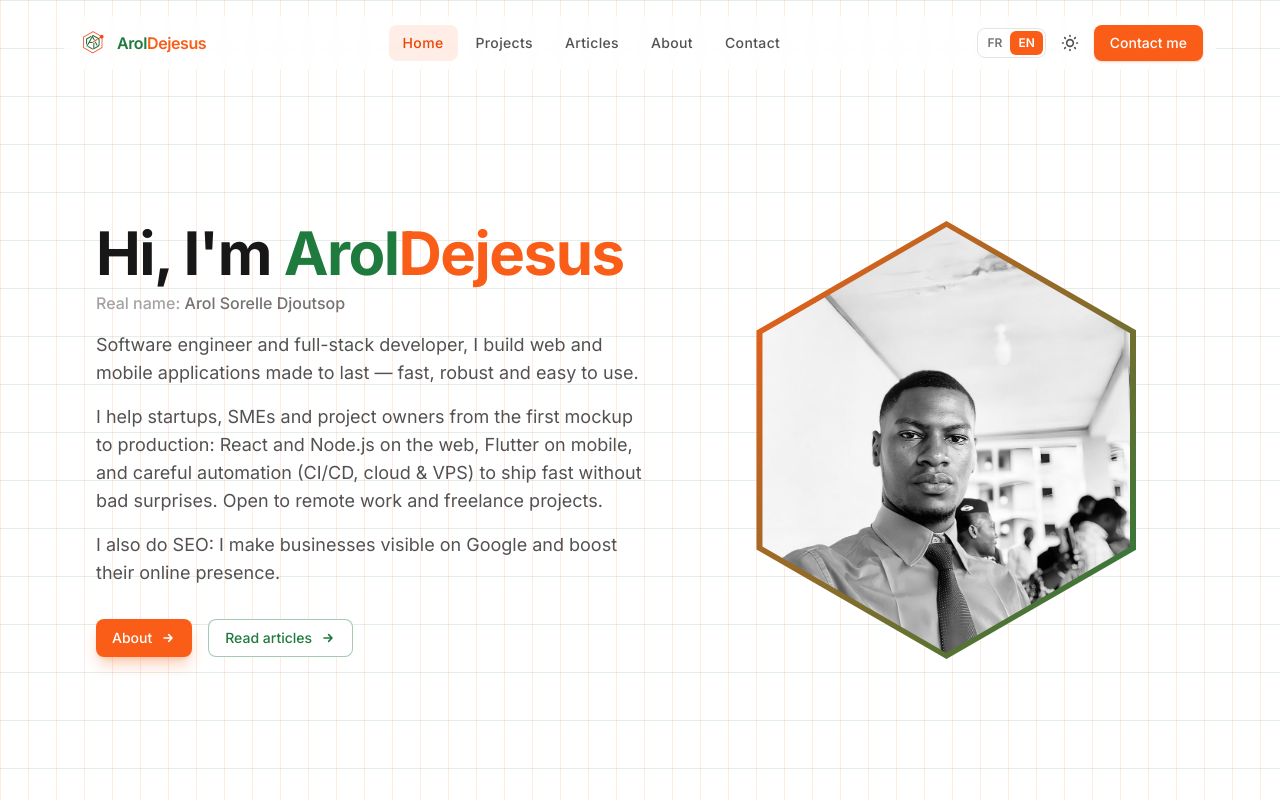
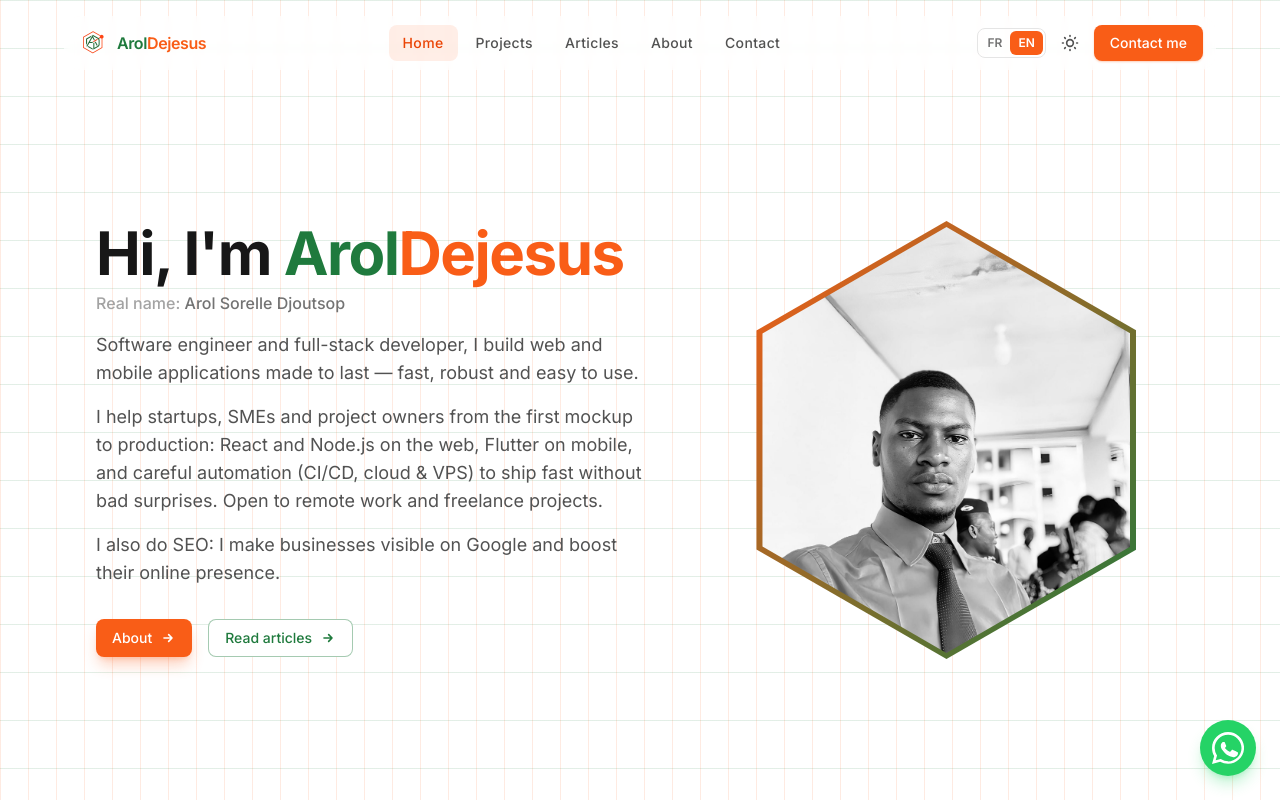
Before and after one commit to arol-dejesus/portfolio, a Next.js app: page / in a window 1280 px wide. Shown: the top 802 px of the page. Built offline with nearby package versions, Linux system fonts and the light colour scheme.

Commit message:
feat: bouton flottant WhatsApp pour me contacter (message pré-rempli)

```diff
--- a/src/app/layout.tsx
+++ b/src/app/layout.tsx
@@ -5,6 +5,7 @@ import ThemeProvider from '@/components/ThemeProvider'
 import { Analytics } from '@vercel/analytics/next'
 import { SpeedInsights } from '@vercel/speed-insights/next'
 import { LanguageProvider } from '@/i18n/LanguageContext'
+import WhatsAppButton from '@/components/WhatsAppButton'
 
 const inter = Inter({ subsets: ["latin"] });
 
@@ -121,6 +122,7 @@ export default function RootLayout({
             <div className="relative h-screen">
               <div className="relative z-10 flex flex-col h-full">
                 {children}
+                <WhatsAppButton />
               </div>
             </div>
           </LanguageProvider>
--- /dev/null
+++ b/src/components/WhatsAppButton.tsx
@@ -0,0 +1,33 @@
+'use client';
+
+import React from 'react';
+import { contactConfig } from '@/config/contact';
+
+export default function WhatsAppButton() {
+  const message = encodeURIComponent(
+    "Bonjour Arol, j'ai vu votre portfolio et j'aimerais échanger avec vous.",
+  );
+  const whatsappUrl = `https://wa.me/${contactConfig.phoneHref.replace('+', '')}?text=${message}`;
+
+  return (
+    <a
+      href={whatsappUrl}
+      target="_blank"
+      rel="noopener noreferrer"
+      className="group fixed bottom-6 right-6 z-50 flex items-center justify-center w-14 h-14 bg-[#25D366] rounded-full shadow-lg shadow-[#25D366]/30 hover:bg-[#128C7E] transition-all duration-300 hover:scale-110 animate-fade-up"
+      aria-label="Me contacter sur WhatsApp"
+      title="Me contacter sur WhatsApp"
+    >
+      <span className="absolute inset-0 rounded-full bg-[#25D366] opacity-60 animate-ping [animation-duration:2.5s] group-hover:opacity-0" aria-hidden="true" />
+      <svg
+        xmlns="http://www.w3.org/2000/svg"
+        viewBox="0 0 24 24"
+        width="32"
+        height="32"
+        className="relative fill-current text-white"
+      >
+        <path d="M12.031 0C5.398 0 .015 5.39 .015 12.034c0 2.122.553 4.195 1.605 6.01L.014 24l6.104-1.6c1.761.954 3.754 1.458 5.912 1.458h.005c6.63 0 12.016-5.39 12.016-12.031C24.051 5.39 18.663 0 12.031 0zm0 21.849h-.004c-1.796 0-3.557-.483-5.097-1.396l-.365-.216-3.788.993.999-3.69-.237-.377a10.012 10.012 0 01-1.531-5.127c0-5.545 4.512-10.055 10.062-10.055 5.548 0 10.057 4.512 10.057 10.055.001 5.543-4.509 10.055-10.057 10.055zm5.518-7.533c-.302-.151-1.789-.882-2.065-.983-.276-.101-.477-.151-.678.151-.201.302-.779.983-.955 1.184-.176.201-.352.226-.654.075-1.294-.654-2.457-1.428-3.376-2.617-.235-.304.234-.28.826-1.464.075-.151.038-.283-.019-.384-.056-.101-.678-1.631-.929-2.234-.244-.587-.492-.507-.678-.517-.176-.009-.377-.009-.578-.009-.201 0-.528.075-.804.377-.276.302-1.055 1.031-1.055 2.514 0 1.483 1.08 2.916 1.231 3.117.151.201 2.124 3.243 5.145 4.545 1.956.845 2.766.918 3.738.775 1.114-.165 2.228-.868 2.545-1.706.316-.838.316-1.558.222-1.708-.094-.15-.347-.225-.649-.375z" />
+      </svg>
+    </a>
+  );
+}
```
